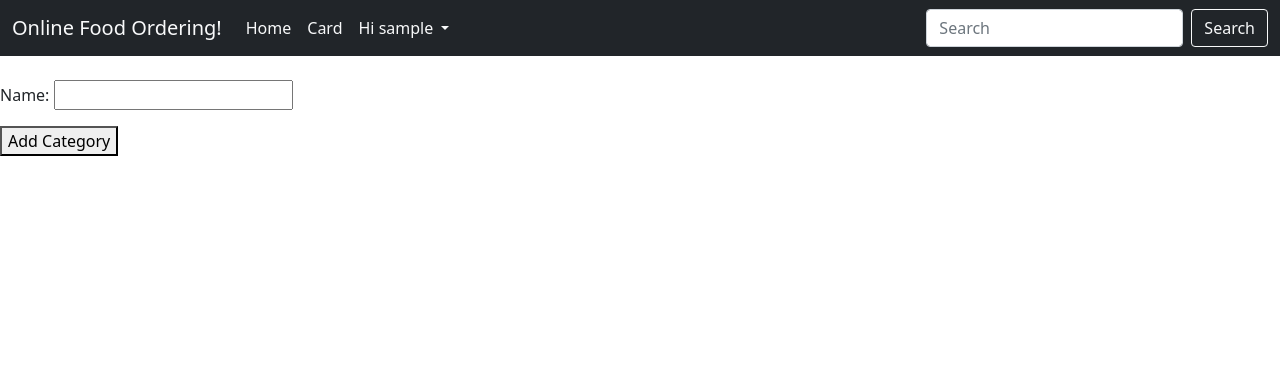
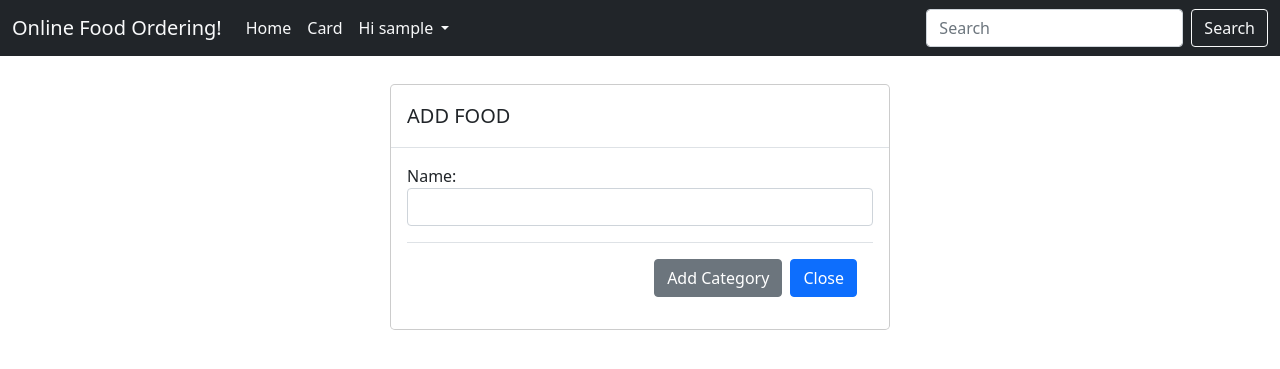
Before and after one commit to nillrahimi/Maktab_Final_Project, a Django app: page /admin_panel/add_category in a window 1280 px wide. Shown: the top 369 px of the page. Run offline with Django 3.2, Linux system fonts and the light colour scheme; the visitor is signed in with stand-in values (Sample User, id 1).

Commit message:
Admin Panel

```diff
--- /dev/null
+++ b/Restaurant/forms.py
@@ -0,0 +1,26 @@
+from django import forms
+from django.forms import ModelForm
+from .models import *
+
+
+
+class AdminPanelForm(forms.ModelForm):
+    def __init__(self, *args, **kwargs):
+        super(AdminPanelForm, self).__init__(*args, **kwargs)
+        for visible in self.visible_fields():
+            visible.field.widget.attrs['class'] = 'form-control'
+
+    class Meta:
+        model = Food
+        fields = '__all__'
+
+
+class AddCategoryForm(forms.ModelForm):
+    def __init__(self, *args, **kwargs):
+        super(AddCategoryForm, self).__init__(*args, **kwargs)
+        for visible in self.visible_fields():
+            visible.field.widget.attrs['class'] = 'form-control'
+
+    class Meta:
+        model = TypeCategory
+        fields = '__all__'
--- a/Restaurant/views.py
+++ b/Restaurant/views.py
@@ -7,6 +7,7 @@ from django.views.generic.edit import UpdateView, DeleteView
 
 from django.contrib.auth.mixins import LoginRequiredMixin
 from .models import *
+from .forms import *
 
 
 
@@ -14,43 +15,12 @@ class Home(ListView):
     model = Branch
     template_name = 'home.html'
 
-
-class AdminPanel(CreateView):
-    model = Food
-    template_name = 'restaurant/admin_panel.html'
-    fields = '__all__'
-    success_url = reverse_lazy('food_list')
-
-class FoodList(ListView):
-    model = Food
-    template_name = 'restaurant/food_list.html'
-    fields = '__all__'
-    # success_url = reverse_lazy('Foods')
-# ADD CATEGORY
-class AddCategory(CreateView):
-    model = TypeCategory
-    template_name = 'restaurant/add_category.html'
-    fields = '__all__'
-
-# EDIT FOOD
-class EditFood(UpdateView):
-    model = Food
-    template_name = 'restaurant/food_edit.html'
-    fields = '__all__'
-    success_url = reverse_lazy('food_list')
-
-class DeleteFood(DeleteView):
-    model = Food
-    template_name = 'restaurant/food_delete.html'
-    fields = '__all__'
-    success_url = reverse_lazy('food_list')
-
+#LIST of MENUES
 class MenuList(ListView):
     model = Menu
     template_name = 'restaurant/menu_list.html'
     def get_queryset(self):
         return Menu.objects.filter(branch = self.kwargs['pk'])
-
 
 
 @login_required
@@ -63,3 +33,38 @@ def home_after_login(request):
 
     elif not(request.user.is_staff) and not(request.user.is_superuser):
         return render(request, 'manager_panel.html')
+
+
+class AdminPanel(CreateView):
+    model = Food
+    form_class = AdminPanelForm
+    template_name = 'restaurant/admin_panel.html'
+    # fields = '__all__'
+    success_url = reverse_lazy('food_list')
+
+class FoodList(ListView):
+    model = Food
+    template_name = 'restaurant/food_list.html'
+    fields = '__all__'
+    # success_url = reverse_lazy('Food_list')
+
+# EDIT FOOD
+class EditFood(UpdateView):
+    model = Food
+    template_name = 'restaurant/food_edit.html'
+    fields = '__all__'
+    success_url = reverse_lazy('food_list')
+
+# DELETE FOOD
+class DeleteFood(DeleteView):
+    model = Food
+    template_name = 'restaurant/food_delete.html'
+    fields = '__all__'
+    success_url = reverse_lazy('food_list')
+
+# ADD CATEGORY
+class AddCategory(CreateView):
+    model = TypeCategory
+    template_name = 'restaurant/add_category.html'
+    form_class = AddCategoryForm
+    success_url = reverse_lazy('admin_panel')
--- a/templates/base.html
+++ b/templates/base.html
@@ -30,8 +30,12 @@
               Hi {{user.username}}
             </a>
             <ul class="dropdown-menu" aria-labelledby="navbarDropdown">
+              {% if user.is_superuser %}
+              <li><a class="dropdown-item" href="{% url 'admin_panel' %}">Panel</a></li>
+              {% endif %}
+              <li><a class="dropdown-item" href="{% url 'account_signup' %}">Change Password</a></li>
               <li><a class="dropdown-item" href="{% url 'account_logout' %}">Logout</a></li>
-              <li><a class="dropdown-item" href="{% url 'account_signup' %}">Change Password</a></li>
+
             </ul>
           </li>
           {% else %}
--- a/templates/restaurant/add_category.html
+++ b/templates/restaurant/add_category.html
@@ -1,10 +1,31 @@
 {% extends 'base.html' %}
+
 {% block form %}
-  <br>
-<form method="POST">
-    {% csrf_token %}
-    {{form.as_p}}
+        <div class="modal-dialog" role="document">
+            <div class="modal-content">
+              <div class="modal-header">
+                <h5 class="modal-title">ADD FOOD</h5>
+              </div>
+              <div class="modal-body">
 
-    <button type='submit'>Add Category</button>
-</form>
+                  <form method="POST" enctype="multipart/form-data">
+
+                      {% csrf_token %}
+                      {% comment %} {{form|crispy}} {% endcomment %}
+                      {{form.as_p}}
+                      {% comment %} <button type='submit'>Add</button> {% endcomment %}
+                      <div class="modal-footer">
+                      <button type="submit" class="btn btn-secondary" data-dismiss="modal">Add Category</button>
+                      <a href="{% url 'admin_panel' %}" class="btn btn-primary">Close</a>
+
+                      </div>
+                  </form>
+              </div>
+
+
+            </div>
+          </div>
+
+
+
 {% endblock form %}
--- a/templates/restaurant/food_list.html
+++ b/templates/restaurant/food_list.html
@@ -1,4 +1,5 @@
 {% extends 'base.html' %}
+
 {% block section %}
 {% for food in  object_list %}
 <div class="card" style="width: 18rem;">
--- a/templates/restaurant/menu_list.html
+++ b/templates/restaurant/menu_list.html
@@ -27,7 +27,8 @@
           <small class="card-text">Price: {{menu.price}}</small>
         </div>
         <div class="card-footer">
-          <a href="#" class="btn btn-dark">Add to Card</a>
+
+          <a href="#" class="btn btn-dark btn-sm ">Add to Card</a>
 
         </div>
       </div>
```
Also changed, not shown: templates/account/logout.html (+22 -1 lines), templates/restaurant/admin_panel.html (+6 -3 lines), config/views.py (deleted).
